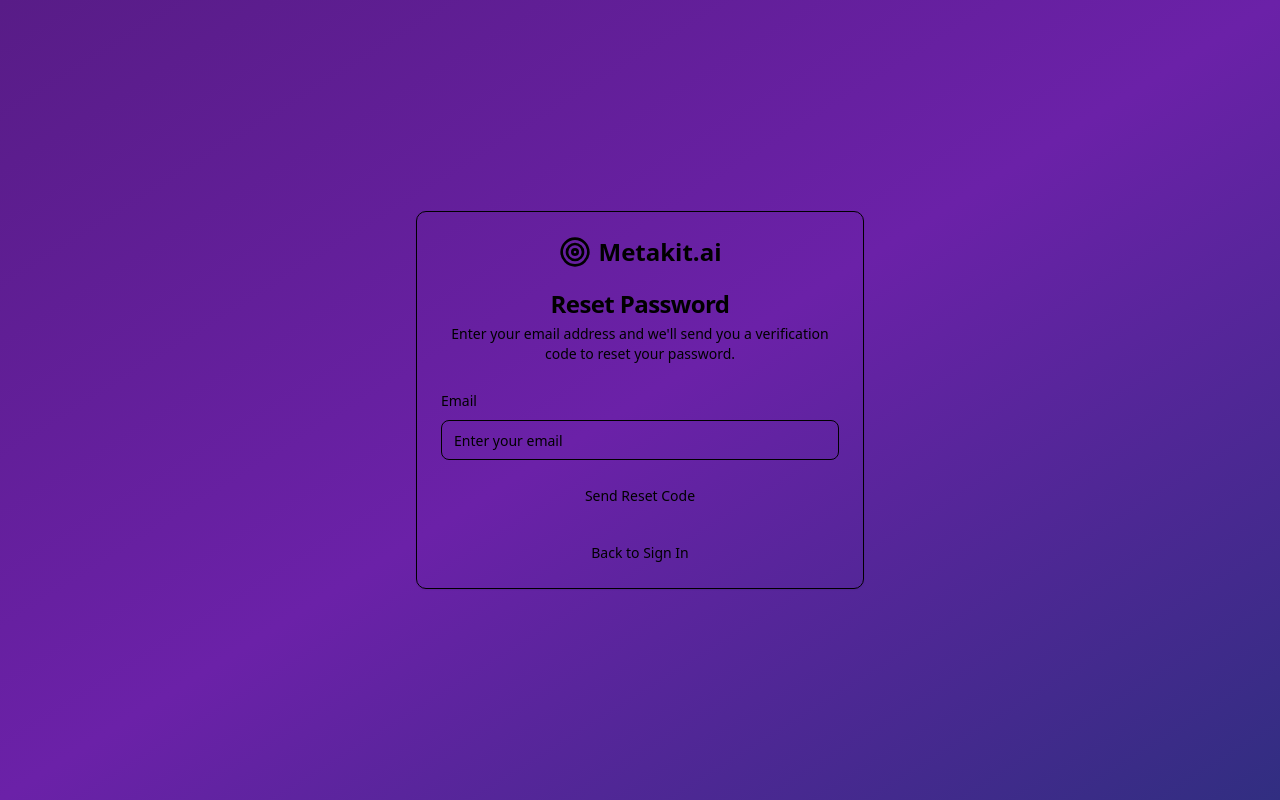
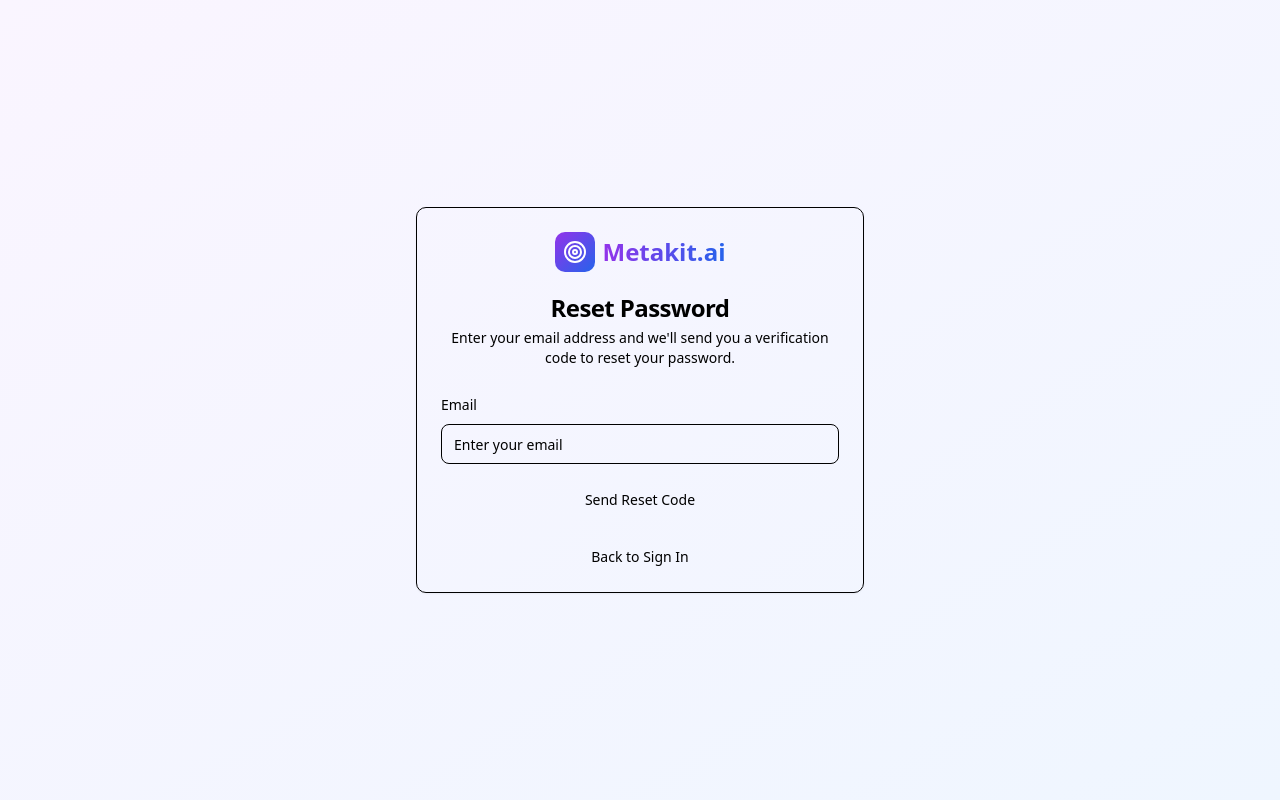
Before and after one commit to LelantVaris/content-craft-rival, a React (Vite) app: page /forgot-password in a window 1280 px wide. Built offline with nearby package versions, Linux system fonts and the light colour scheme; what novel, tiptap-markdown would draw is missing.

Commit message:
Fix background color inconsistency
Updated `ForgotPassword.tsx`, `VerifyOTP.tsx`, and `ResetPassword.tsx` to use the light purple gradient background (`from-purple-50 to-blue-50`) for visual consistency with `Auth.tsx`.

```diff
--- a/src/pages/ForgotPassword.tsx
+++ b/src/pages/ForgotPassword.tsx
@@ -1,3 +1,4 @@
+
 import React, { useState } from 'react';
 import { useNavigate, Link } from 'react-router-dom';
 import { Target } from 'lucide-react';
@@ -51,12 +52,16 @@ const ForgotPassword = () => {
   };
 
   return (
-    <div className="min-h-screen bg-gradient-to-br from-purple-900 via-purple-800 to-indigo-900 flex items-center justify-center p-4">
+    <div className="min-h-screen bg-gradient-to-br from-purple-50 to-blue-50 flex items-center justify-center p-4">
       <Card className="w-full max-w-md">
         <CardHeader className="space-y-1 text-center">
           <div className="flex items-center justify-center space-x-2 mb-4">
-            <Target className="h-8 w-8 text-primary" />
-            <span className="text-2xl font-bold">Metakit.ai</span>
+            <div className="p-2 bg-gradient-to-br from-purple-600 to-blue-600 rounded-lg">
+              <Target className="h-6 w-6 text-white" />
+            </div>
+            <span className="text-2xl font-bold bg-gradient-to-r from-purple-600 to-blue-600 bg-clip-text text-transparent">
+              Metakit.ai
+            </span>
           </div>
           <CardTitle className="text-2xl">Reset Password</CardTitle>
           <CardDescription>
--- a/src/pages/ResetPassword.tsx
+++ b/src/pages/ResetPassword.tsx
@@ -1,3 +1,4 @@
+
 import React, { useState, useEffect } from 'react';
 import { useNavigate, useLocation } from 'react-router-dom';
 import { Target, Eye, EyeOff } from 'lucide-react';
@@ -95,12 +96,16 @@ const ResetPassword = () => {
   }
 
   return (
-    <div className="min-h-screen bg-gradient-to-br from-purple-900 via-purple-800 to-indigo-900 flex items-center justify-center p-4">
+    <div className="min-h-screen bg-gradient-to-br from-purple-50 to-blue-50 flex items-center justify-center p-4">
       <Card className="w-full max-w-md">
         <CardHeader className="space-y-1 text-center">
           <div className="flex items-center justify-center space-x-2 mb-4">
-            <Target className="h-8 w-8 text-primary" />
-            <span className="text-2xl font-bold">Metakit.ai</span>
+            <div className="p-2 bg-gradient-to-br from-purple-600 to-blue-600 rounded-lg">
+              <Target className="h-6 w-6 text-white" />
+            </div>
+            <span className="text-2xl font-bold bg-gradient-to-r from-purple-600 to-blue-600 bg-clip-text text-transparent">
+              Metakit.ai
+            </span>
           </div>
           <CardTitle className="text-2xl">Create New Password</CardTitle>
           <CardDescription>
--- a/src/pages/VerifyOTP.tsx
+++ b/src/pages/VerifyOTP.tsx
@@ -1,3 +1,4 @@
+
 import React, { useState, useEffect } from 'react';
 import { useNavigate, useLocation, Link } from 'react-router-dom';
 import { Target } from 'lucide-react';
@@ -115,12 +116,16 @@ const VerifyOTP = () => {
   }
 
   return (
-    <div className="min-h-screen bg-gradient-to-br from-purple-900 via-purple-800 to-indigo-900 flex items-center justify-center p-4">
+    <div className="min-h-screen bg-gradient-to-br from-purple-50 to-blue-50 flex items-center justify-center p-4">
       <Card className="w-full max-w-md">
         <CardHeader className="space-y-1 text-center">
           <div className="flex items-center justify-center space-x-2 mb-4">
-            <Target className="h-8 w-8 text-primary" />
-            <span className="text-2xl font-bold">Metakit.ai</span>
+            <div className="p-2 bg-gradient-to-br from-purple-600 to-blue-600 rounded-lg">
+              <Target className="h-6 w-6 text-white" />
+            </div>
+            <span className="text-2xl font-bold bg-gradient-to-r from-purple-600 to-blue-600 bg-clip-text text-transparent">
+              Metakit.ai
+            </span>
           </div>
           <CardTitle className="text-2xl">Verify Code</CardTitle>
           <CardDescription>
```
